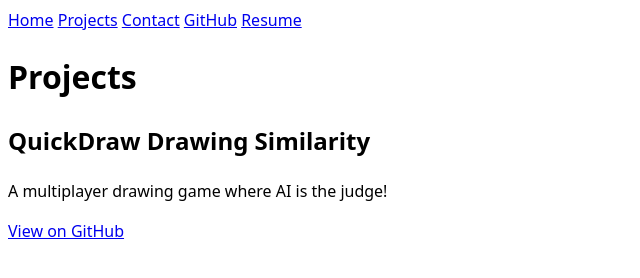
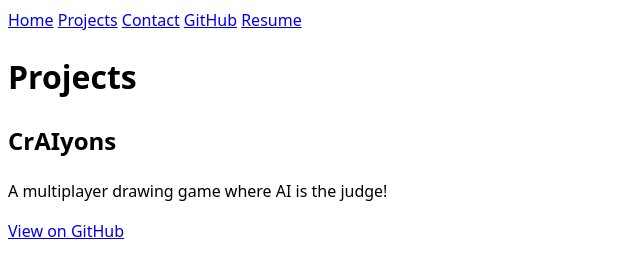
Before and after one commit to nghi-nguyen23/portfolio, a plain HTML site: page projects/index.html in a window 1280 px wide. Shown: the whole page, without its empty margins (0-640 px from the left). Drawn offline with Linux system fonts and the light colour scheme.

Commit message:
update projects page

```diff
--- a/projects/index.html
+++ b/projects/index.html
@@ -20,7 +20,7 @@
     <h1>Projects</h1>
 
     <section>
-        <h2>QuickDraw Drawing Similarity</h2>
+        <h2>CrAIyons</h2>
         <p>
             A multiplayer drawing game where AI is the judge!
         </p>
```
